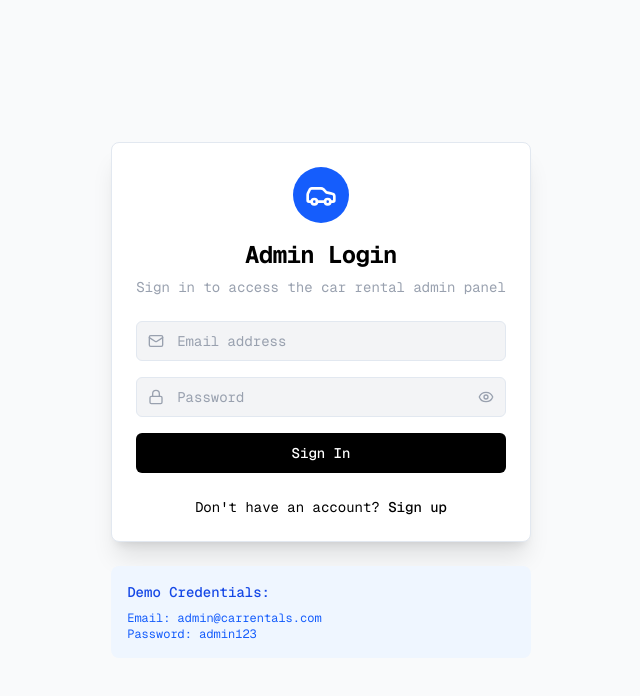
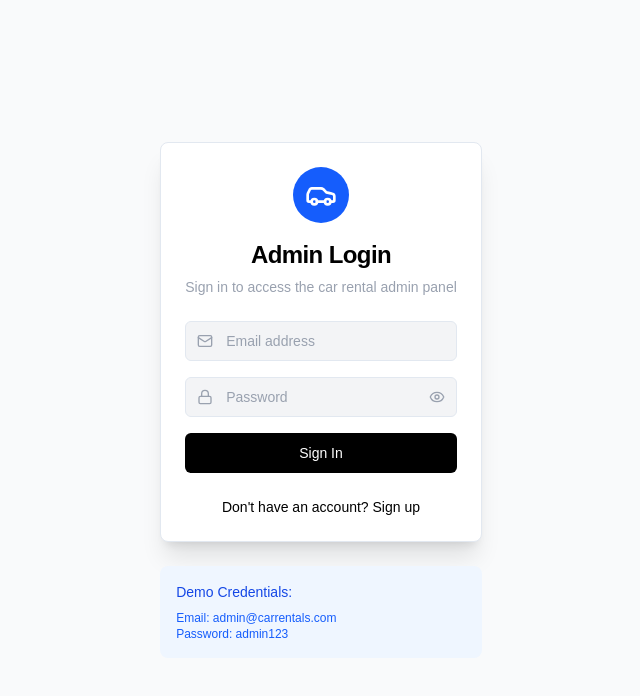
Before and after one commit to sunil-jena/car-rental-admin, a Next.js app: page / in a window 1280 px wide. Shown: the top 696 px of the page, without its empty margins (319-959 px from the left). Built offline with nearby package versions, Linux system fonts and the light colour scheme; no server answers.

Commit message:
solve design related issue

```diff
--- a/src/components/audit/components/AuditLogList.tsx
+++ b/src/components/audit/components/AuditLogList.tsx
@@ -51,7 +51,7 @@ const AuditLogList: React.FC<Props> = ({ entries }) => {
                         >
                             <div className="flex-shrink-0 mt-1">{getActionIcon(entry.action)}</div>
                             <div className="flex-1 min-w-0">
-                                <div className="flex items-center justify-between">
+                                <div className="flex flex-wrap md:flex-nowrap items-center justify-between">
                                     <div className="flex items-center space-x-2">
                                         <p className="text-sm font-medium text-gray-900">{entry.admin.name}</p>
                                         {getActionBadge(entry.action)}
@@ -59,7 +59,7 @@ const AuditLogList: React.FC<Props> = ({ entries }) => {
                                     <p className="text-xs text-gray-500">{new Date(entry.timestamp).toLocaleString()}</p>
                                 </div>
                                 <p className="text-sm text-gray-600 mt-1">{entry.details}</p>
-                                <p className="text-xs text-gray-500 mt-1">Listing ID: {entry.listingId}</p>
+                                <p className="text-xs text-gray-500 mt-1 ">Listing ID: {entry.listingId}</p>
                             </div>
                         </div>
                     ))}
--- a/src/components/dashboard/components/DashboardGrid.tsx
+++ b/src/components/dashboard/components/DashboardGrid.tsx
@@ -39,18 +39,16 @@ const DashboardGrid = ({ listings, handleEdit, handleStatusChange, setShowConfir
                             className="flex items-center gap-1"
                         >
                             <Edit className="h-4 w-4" />
-                            {/* Edit */}
                         </Button>
                         {listing.status === 'pending' && (
                             <>
                                 <Button
                                     size="sm"
                                     onClick={() => handleStatusChange(listing.id, 'approved')}
-                                    className="p-1 text-green-600 hover:text-green-800 hover:bg-green-50 rounded"
+                                    className="p-1 bg-green-500 text-green-600 hover:text-green-800 hover:bg-green-50 rounded"
                                     title="Approve"
                                 >
                                     <CheckCircle className="h-4 w-4" />
-                                    {/* Approve */}
                                 </Button>
                                 <Button
                                     size="sm"
@@ -59,7 +57,6 @@ const DashboardGrid = ({ listings, handleEdit, handleStatusChange, setShowConfir
                                     title="Reject"
                                 >
                                     <XCircle className="h-4 w-4" />
-                                    {/* Reject */}
                                 </Button>
                             </>
                         )}
--- a/src/components/dashboard/components/DashboardTable.tsx
+++ b/src/components/dashboard/components/DashboardTable.tsx
@@ -8,7 +8,7 @@ import {
     TableHead,
     TableRow,
 } from '@/components/ui/table';
-import DashboardTableRow from './DashboardTableRow';
+import DashboardTableRow from '@/components/dashboard/components/DashboardTableRow';
 
 const DashboardTable = ({
     listings,
--- a/src/components/dashboard/components/DashboardTableRow.tsx
+++ b/src/components/dashboard/components/DashboardTableRow.tsx
@@ -58,7 +58,7 @@ const DashboardTableRow = ({
                         <p className="text-sm font-medium text-gray-900 truncate">
                             {listing.year} {listing.make} {listing.model}
                         </p>
-                        <p className="text-xs text-gray-400 truncate">{listing.title}</p>
+                        <p className="text-xs text-gray-400 ">{listing.title}</p>
                     </div>
                 </div>
             </TableCell>
--- a/src/pages/index.tsx
+++ b/src/pages/index.tsx
@@ -1,21 +1,10 @@
 import React from "react";
-import { Geist, Geist_Mono } from "next/font/google";
 import Login from "@/components/auth/Login";
-
-const geistSans = Geist({
-  variable: "--font-geist-sans",
-  subsets: ["latin"],
-});
-
-const geistMono = Geist_Mono({
-  variable: "--font-geist-mono",
-  subsets: ["latin"],
-});
 
 export default function Home() {
   return (
     <div
-      className={`${geistSans.className} ${geistMono.className} grid grid-rows-[20px_1fr_20px] items-center justify-items-center min-h-screen bg-gray-50`}
+      className={`grid grid-rows-[20px_1fr_20px] items-center justify-items-center min-h-screen bg-gray-50`}
     >
       <main className="flex row-start-2 items-center sm:items-start">
         <Login />
```
Also changed, not shown: 1 other file (tests, documents, lock files or other folders).
